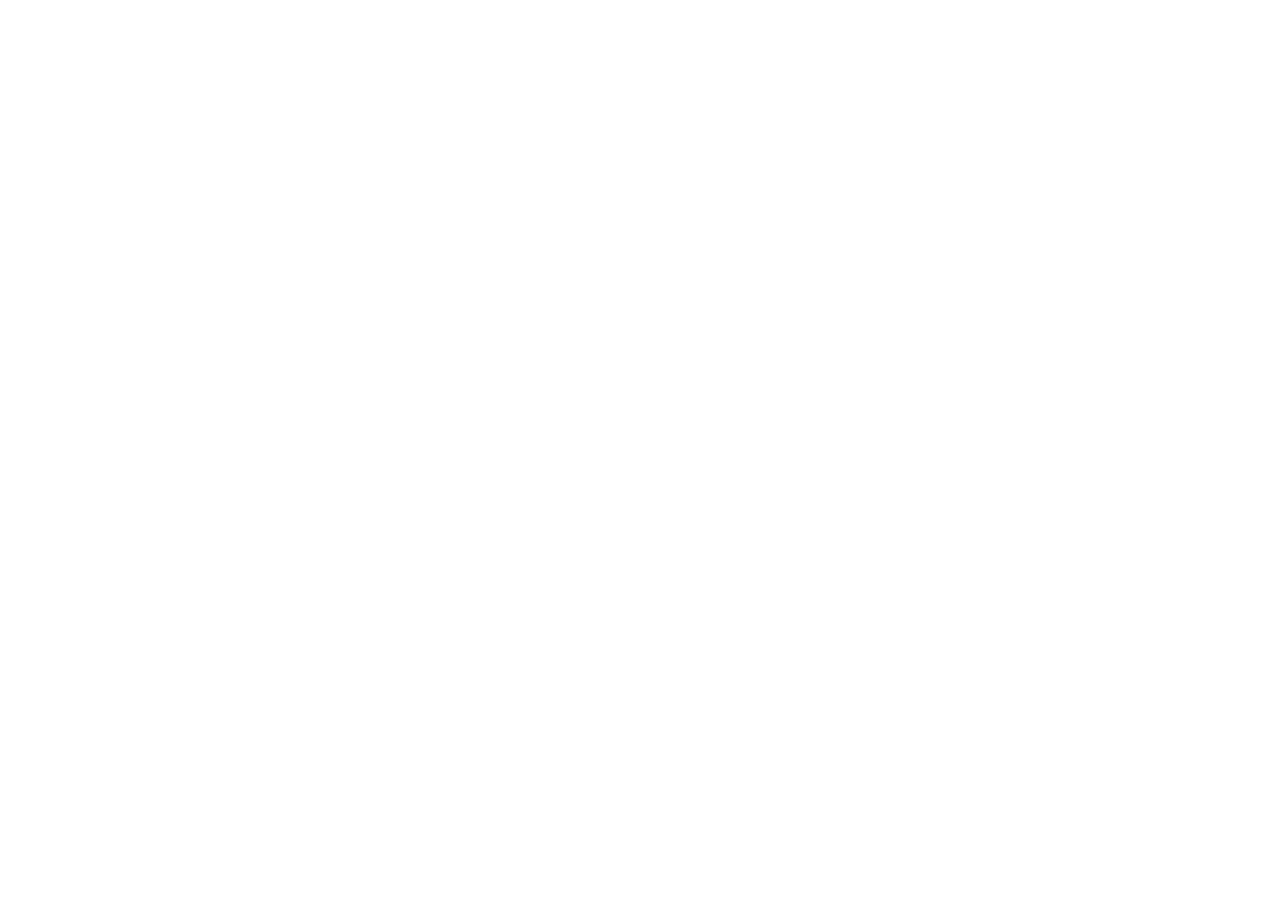
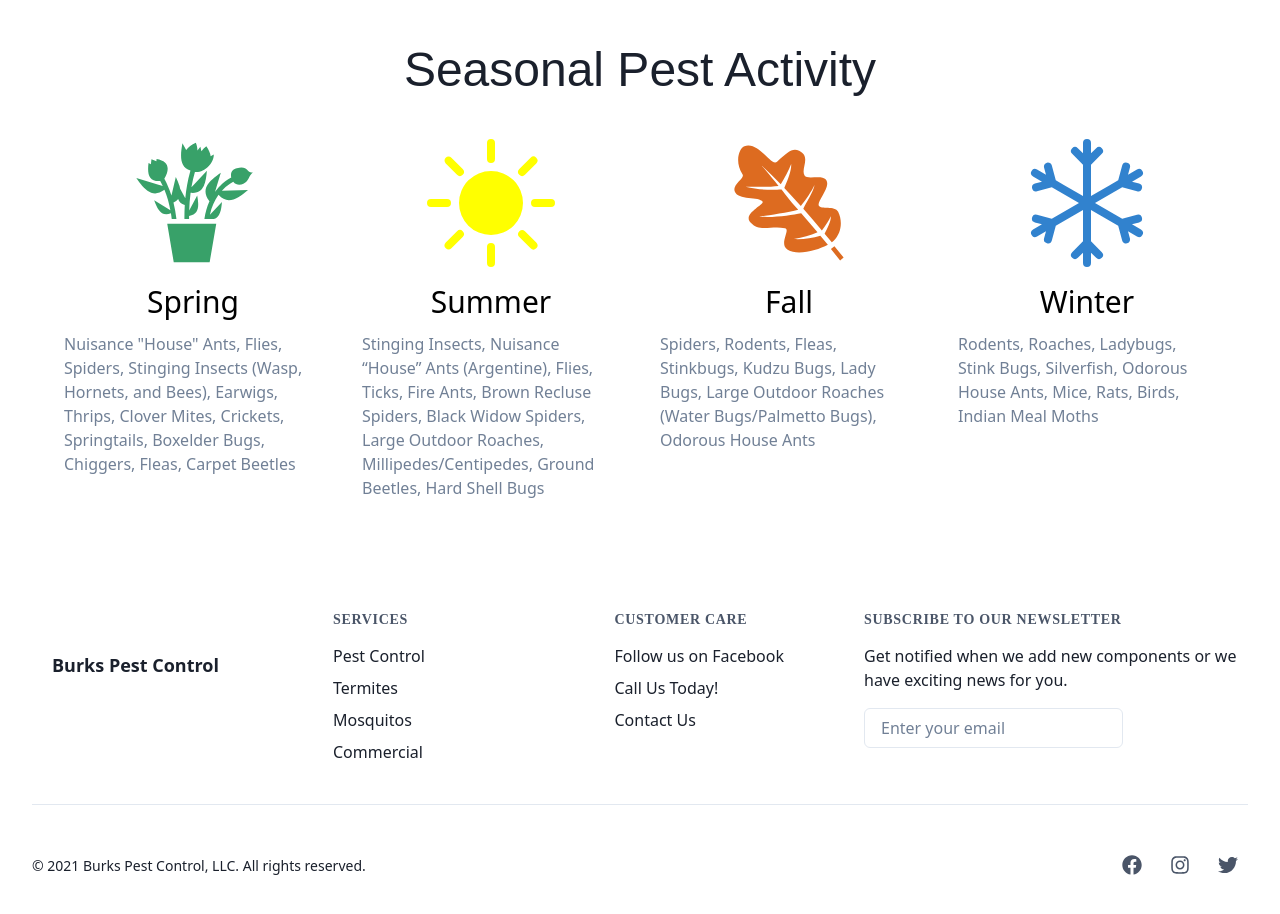
Before and after one commit to awwyes/burkspestcontrol, a Next.js app: page /residential in a window 1280 px wide. Before the commit this address had no page. Shown: the part 1340-2254 px from the top of the page. Before the commit the page ends 800 px from the top, so only its background shows below. Built offline with nearby package versions, Linux system fonts and the light colour scheme.

Commit message:
Fixed a few routing for /residential and added more linking in footer

```diff
--- a/components/FooterLayout/LinkGrid.tsx
+++ b/components/FooterLayout/LinkGrid.tsx
@@ -6,19 +6,20 @@ export default function LinkGrid (props: SimpleGridProps) {
     return (
         <SimpleGrid columns={2} {...props}>
         <Box minW="130px">
-          <FooterHeading mb="4">Product</FooterHeading>
+          <FooterHeading mb="4">Services</FooterHeading>
           <Stack>
-            <Link>How it works</Link>
-            <Link>Pricing</Link>
-            <Link>Use Cases</Link>
+            <Link href='/residential/'>Pest Control</Link>
+            <Link href='/residential/termites'>Termites</Link>
+            <Link href='/residential/mosquitos'>Mosquitos</Link>
+            <Link href='/commercial'>Commercial</Link>
           </Stack>
         </Box>
         <Box minW="130px">
-          <FooterHeading mb="4">Legal</FooterHeading>
+          <FooterHeading mb="4">Customer Care</FooterHeading>
           <Stack>
-            <Link>Privacy</Link>
-            <Link>Terms</Link>
-            <Link>License</Link>
+            <Link href='https://www.facebook.com/BurksPestControl/'>Follow us on Facebook</Link>
+            <Link href='tel:+1-423-424-9958'>Call Us Today!</Link>
+            <Link href='/contactus'>Contact Us</Link>
           </Stack>
         </Box>
       </SimpleGrid>
--- a/components/LogoLayout/Logo.tsx
+++ b/components/LogoLayout/Logo.tsx
@@ -1,11 +1,14 @@
 import React from 'react'
+import NextLink from 'next/link';
 import { Box, Text } from '@chakra-ui/react'
 
 export default function Logo(props) {
     return (
         <Box {...props}>
             <Text ml={{base: 5}} fontSize="lg" fontWeight="bold">
-                Burks Pest Control
+                <NextLink href="/">
+                    Burks Pest Control
+                </NextLink>
             </Text>
         </Box>
     )
--- a/components/NavBarLayout/NavBar.tsx
+++ b/components/NavBarLayout/NavBar.tsx
@@ -252,11 +252,11 @@ interface NavItem {
 const NAV_ITEMS: Array<NavItem> = [
   {
     label: "Pest Control",
-    href: "/pestcontrol",
+    href: '/residential/',
   },
   {
     label: "Termites",
-    href: "/termites",
+    href: "/residential/termites",
   },
   {
     label: "Specialize Services",
--- /dev/null
+++ b/pages/residential/index.tsx
@@ -0,0 +1,20 @@
+import React from 'react'
+import NavBar from '../../components/NavBarLayout/NavBar'
+import PestControl from '../../components/PestControlLayout/PestControl'
+import PestControlCTA from '../../components/PestControlLayout/PestControlCTALayout/PestControlCTA'
+import PestControlFeature from '../../components/PestControlLayout/PestControlFeature/PestControlFeature'
+import PestControlSeasonalFeature from '../../components/PestControlLayout/PestControlSeasonalCTALayout/PestControlSeasonal'
+import Footer from '../../components/FooterLayout/Footer'
+
+export default function PestControlPage() {
+  return (
+    <>
+      <NavBar />
+      <PestControl />
+      <PestControlCTA />
+      <PestControlFeature />
+      <PestControlSeasonalFeature />
+      <Footer />
+    </>
+  );
+}
```
Also changed, not shown: pages/pestcontrol.tsx (deleted, +0 -20 lines), pages/residential/termites.tsx (added, +16 -0 lines), pages/termites.tsx (deleted, +0 -16 lines).
